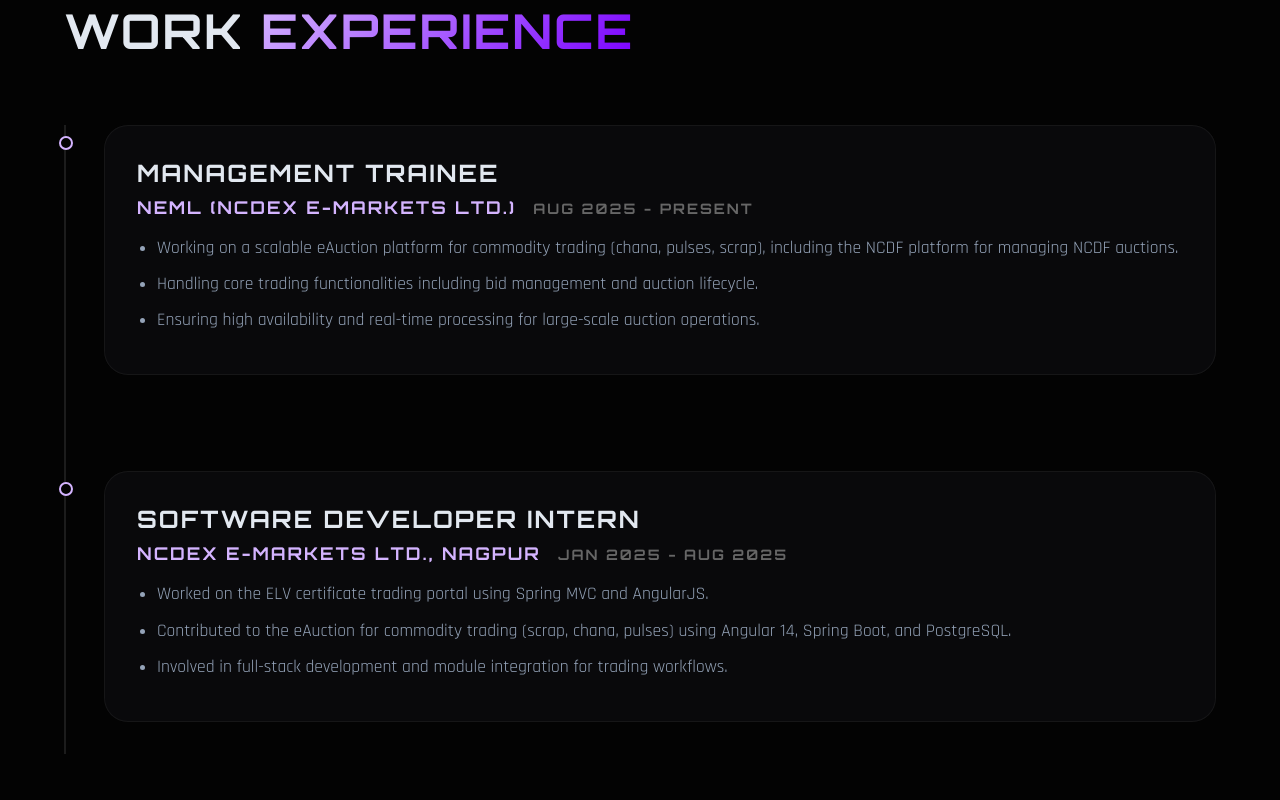
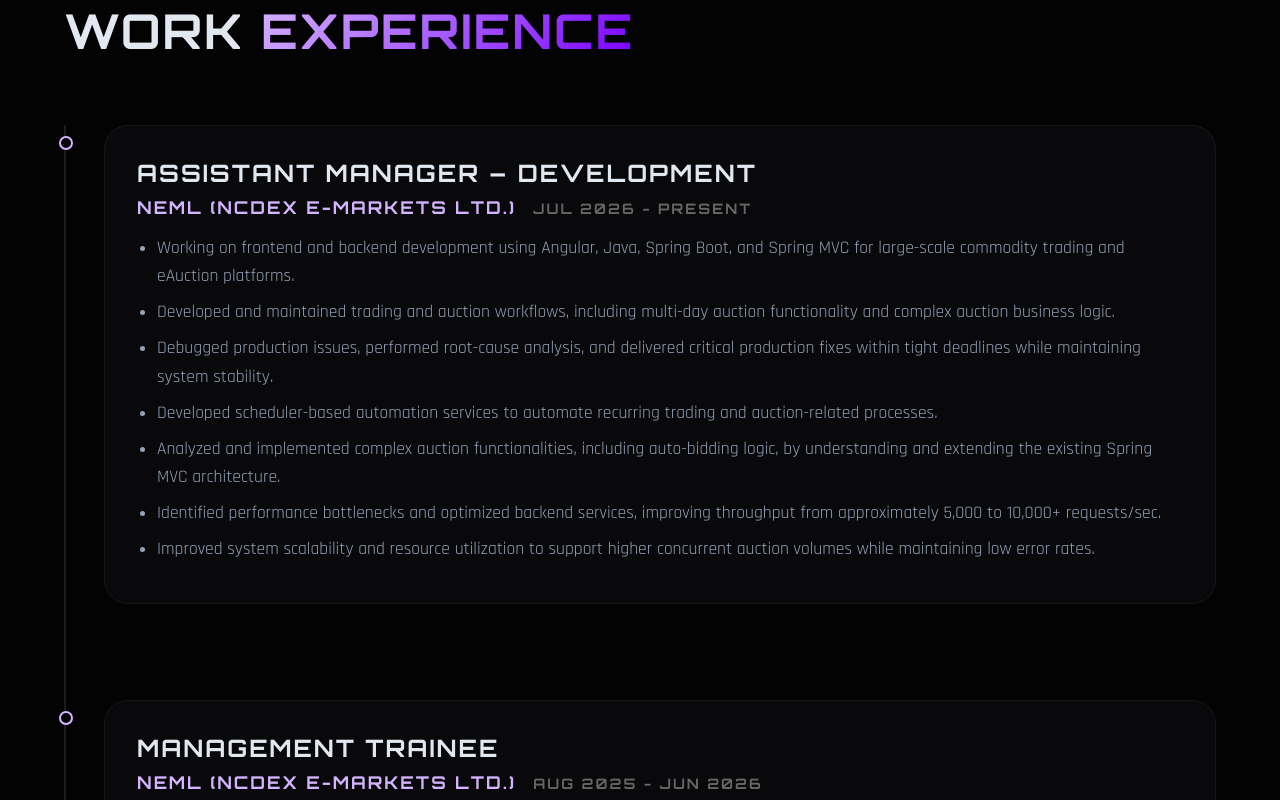
Before and after one commit to Pranaychandrikapure/portfolio3, a React (Vite) app: page / in a window 1280 px wide. Shown: the part 900-1700 px from the top of the page. Built offline with nearby package versions, Linux system fonts and the light colour scheme.

Commit message:
Update experience.jsx

```diff
--- a/src/components/experience.jsx
+++ b/src/components/experience.jsx
@@ -11,8 +11,13 @@
       transition={{ duration: 0.6 }}
     >
       <div className="experience-dot" />
+
       <h3>{role}</h3>
-      <h4>{company} <span>{date}</span></h4>
+
+      <h4>
+        {company} <span>{date}</span>
+      </h4>
+
       <ul>
         {descriptions.map((desc, i) => (
           <li key={i}>{desc}</li>
@@ -24,6 +29,7 @@
 
 const Experience = () => {
   const ref = useRef(null);
+
   const { scrollYProgress } = useScroll({
     target: ref,
     offset: ["start center", "end center"]
@@ -37,6 +43,7 @@
 
   return (
     <section id="experience" ref={ref}>
+
       <motion.h2
         className="section-title"
         initial={{ opacity: 0, y: 20 }}
@@ -47,30 +54,57 @@
       </motion.h2>
 
       <div className="experience-container">
+
         <div className="timeline-line" />
-        <motion.div className="timeline-progress" style={{ scaleY, transformOrigin: "top" }} />
 
+        <motion.div
+          className="timeline-progress"
+          style={{
+            scaleY,
+            transformOrigin: "top"
+          }}
+        />
+
+        {/* Assistant Manager */}
+        <ExperienceCard
+          role="Assistant Manager – Development"
+          company="NeML (NCDEX e-Markets Ltd.)"
+          date="Jul 2026 - Present"
+          descriptions={[
+            "Working on frontend and backend development using Angular, Java, Spring Boot, and Spring MVC for large-scale commodity trading and eAuction platforms.",
+            "Developed and maintained trading and auction workflows, including multi-day auction functionality and complex auction business logic.",
+            "Debugged production issues, performed root-cause analysis, and delivered critical production fixes within tight deadlines while maintaining system stability.",
+            "Developed scheduler-based automation services to automate recurring trading and auction-related processes.",
+            "Analyzed and implemented complex auction functionalities, including auto-bidding logic, by understanding and extending the existing Spring MVC architecture.",
+            "Identified performance bottlenecks and optimized backend services, improving throughput from approximately 5,000 to 10,000+ requests/sec.",
+            "Improved system scalability and resource utilization to support higher concurrent auction volumes while maintaining low error rates."
+          ]}
+        />
+
+        {/* Management Trainee */}
         <ExperienceCard
           role="Management Trainee"
           company="NeML (NCDEX e-Markets Ltd.)"
-          date="Aug 2025 - Present"
+          date="Aug 2025 - Jun 2026"
           descriptions={[
-            "Working on a scalable eAuction platform for commodity trading (chana, pulses, scrap), including the NCDF platform for managing NCDF auctions.",
-            "Handling core trading functionalities including bid management and auction lifecycle.",
-            "Ensuring high availability and real-time processing for large-scale auction operations."
+            "Worked on frontend and backend development using Angular, Java, Spring Boot, and Spring MVC for commodity trading and eAuction platforms.",
+            "Contributed to trading workflows including bid management, auction lifecycle, and real-time processing.",
+            "Supported production issue analysis, debugging, and implementation of fixes across trading and auction modules."
           ]}
         />
 
+        {/* Software Developer Intern */}
         <ExperienceCard
           role="Software Developer Intern"
           company="NCDEX e-Markets Ltd., Nagpur"
           date="Jan 2025 - Aug 2025"
           descriptions={[
             "Worked on the ELV certificate trading portal using Spring MVC and AngularJS.",
-            "Contributed to the eAuction for commodity trading (scrap, chana, pulses) using Angular 14, Spring Boot, and PostgreSQL.",
+            "Contributed to the eAuction for commodity trading including scrap, chana, and pulses using Angular 14, Spring Boot, and PostgreSQL.",
             "Involved in full-stack development and module integration for trading workflows."
           ]}
         />
+
       </div>
     </section>
   );
```
